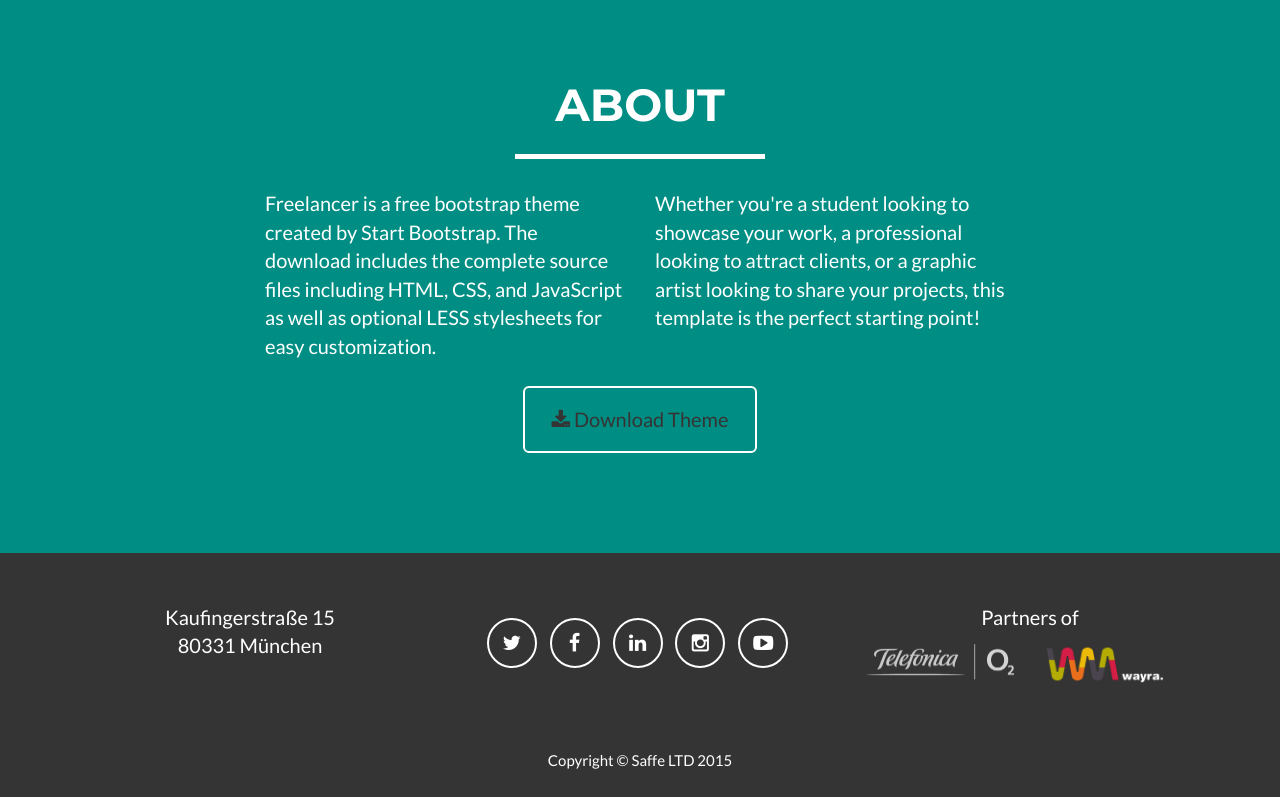
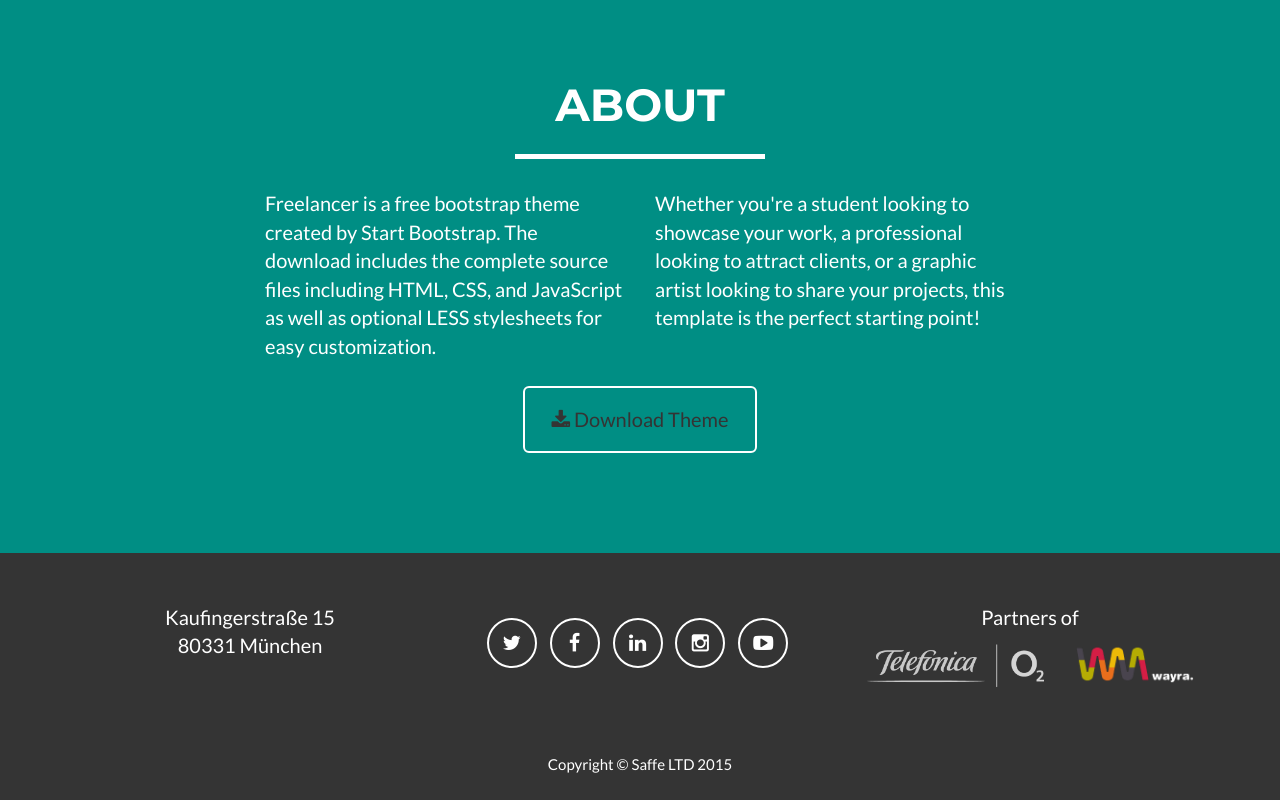
Before and after one commit to saffe/website-br, a plain HTML site: page index.html in a window 1280 px wide. Shown: the part 1464-2264 px from the top of the page. Drawn offline with nearby package versions, Linux system fonts and the light colour scheme.

Commit message:
work in progress

```diff
--- a/index.html
+++ b/index.html
@@ -213,10 +213,10 @@
                     <div class="footer-col col-md-4">
                         <!-- <h3>About Freelancer</h3> -->
                         <p>Partners of</p>
-                        <div class="footer-col col-md-6">
+                        <div class="footer-col col-xs-7">
                             <img class="img-responsive" src="img/telefonica-logo.png" alt="">
                         </div>
-                        <div class="footer-col col-md-5">
+                        <div class="footer-col col-xs-5">
                             <img class="img-responsive" src="img/wayra-logo.png" alt="">
                         </div>
                     </div>
--- a/less/freelancer.less
+++ b/less/freelancer.less
@@ -329,6 +329,11 @@ footer {
 	.footer-above {
 		padding-top: 50px;
 		background-color: @brand-primary;
+        img {
+            display: block;
+            margin: 0 auto;
+            width: 200px;
+        }
 	}
 	.footer-col {
 		margin-bottom: 20px;
```
Also changed, not shown: css/freelancer.css.
